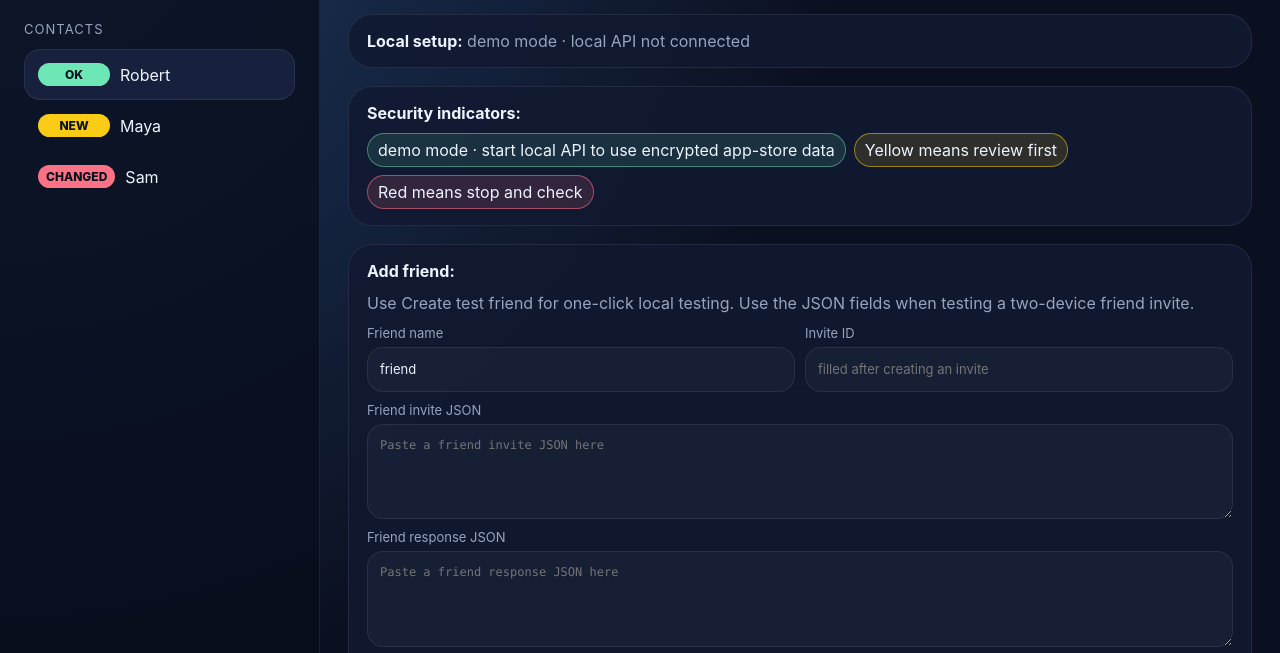
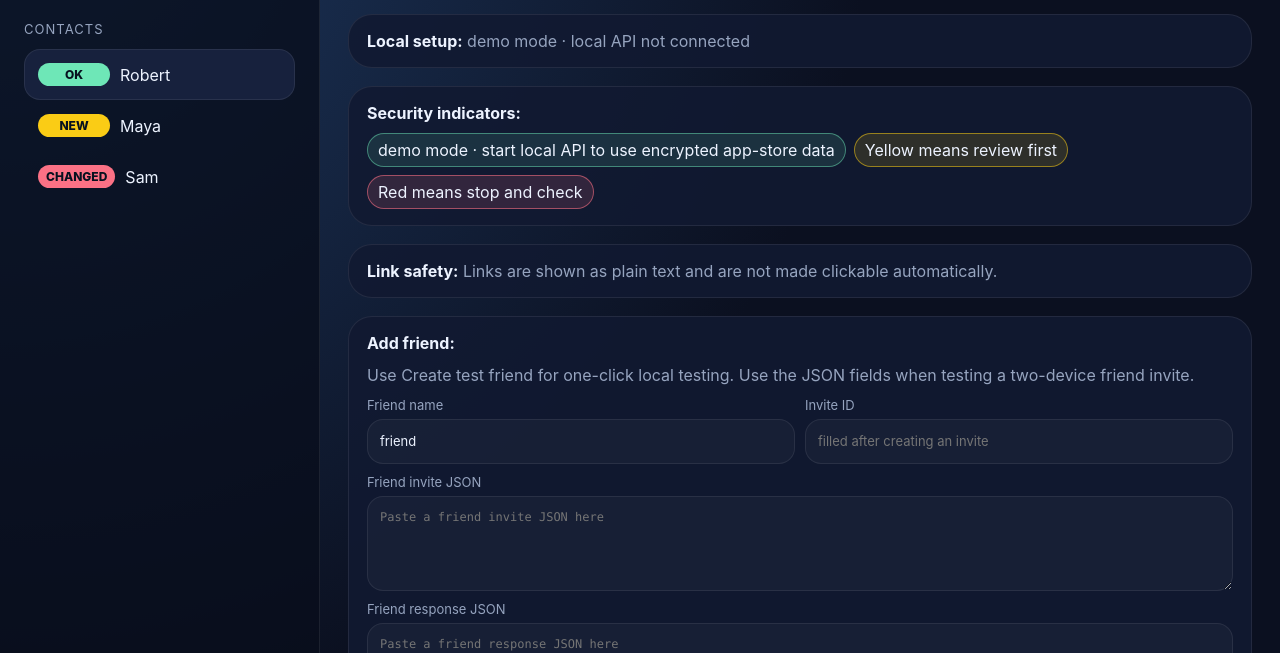
Before and after one commit to LeftLevelOrg/leftlevel-helix, a plain HTML site: page apps/desktop-playground/index.html in a window 1280 px wide. Shown: the part 147-800 px from the top of the page. Drawn offline with Linux system fonts and the light colour scheme; no server answers.

Commit message:
Add link safety notice

```diff
--- a/apps/desktop-playground/index.html
+++ b/apps/desktop-playground/index.html
@@ -62,6 +62,11 @@
             <span class="legend-item review">Yellow means review first</span>
             <span class="legend-item danger">Red means stop and check</span>
           </div>
+        </section>
+
+        <section class="status-card link-safety-card">
+          <strong>Link safety:</strong>
+          <span>Links are shown as plain text and are not made clickable automatically.</span>
         </section>
 
         <section class="status-card pairing-card">
```
